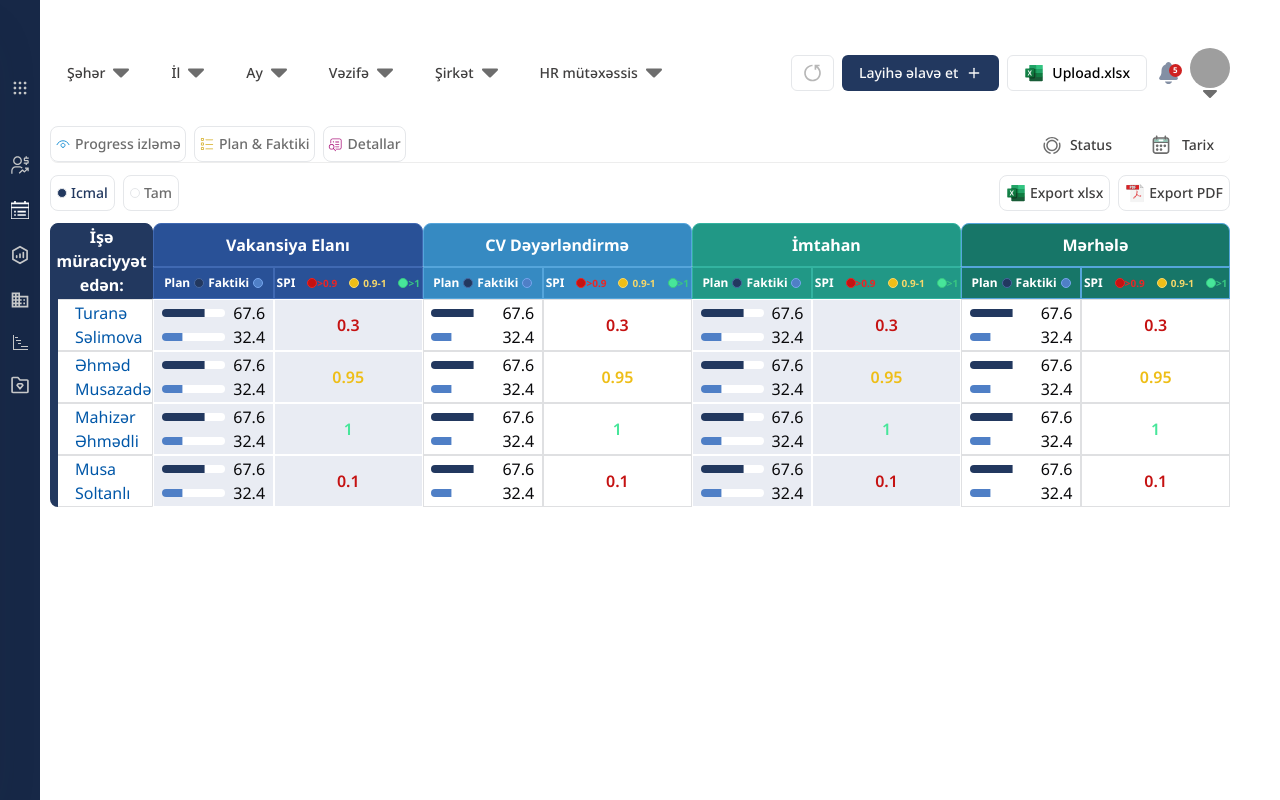
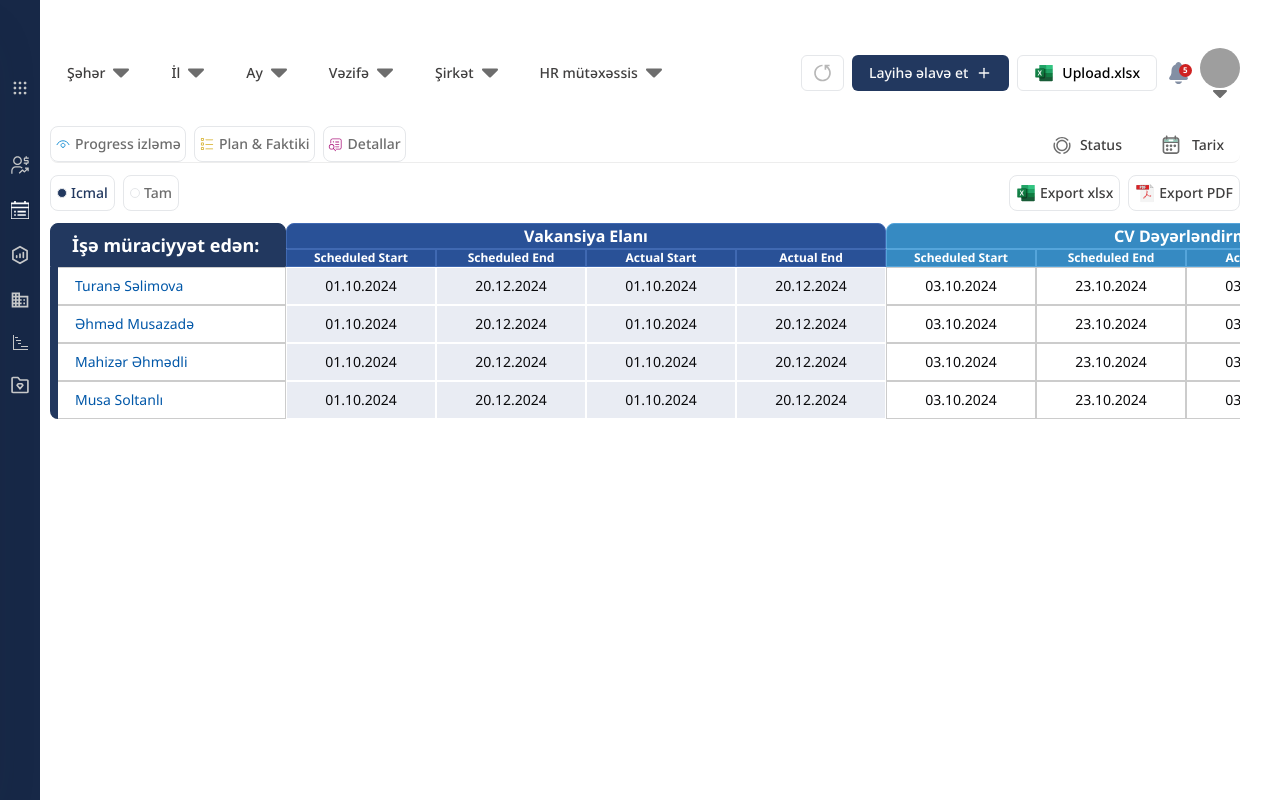
Before and after one commit to Hpt9/trial-task, a React (Vite) app: page / in a window 1280 px wide. Built offline with nearby package versions, Linux system fonts and the light colour scheme; grey boxes are pictures that could not be loaded.

Commit message:
little changes

```diff
--- a/src/DataTable/ProgressTable.tsx
+++ b/src/DataTable/ProgressTable.tsx
@@ -120,7 +120,7 @@ export default function ProgressTable() {
                                         style={{
                                             padding: "8px 25px",
                                             border: "1px solid #ccc",
-                                            textAlign: "left",
+                                            textAlign: "center",
                                         }}
                                         className={`${index === 0 ? 'beforeContent' : ''} text-sm ${customClass}`}
                                     >
--- a/src/DataTable/Table.scss
+++ b/src/DataTable/Table.scss
@@ -9,7 +9,11 @@
                 }
             }
         }
-
+        tbody{
+            tr td:not(:first-of-type){
+                text-align: center;
+            }
+        }
         border-collapse: separate;
         border-spacing: 0 0;
         table-layout: fixed;
--- a/src/data.ts
+++ b/src/data.ts
@@ -71,7 +71,7 @@ export const data = [
         "company":"Paşa Holding",
         "hr":"Şirzad Vəlioğlu",
         "role":"Dizayner",
-        "reference":"JobSearch.az",
+        "reference":"JobSearchnjjjjjjjjjjjjjjjjjjjjjjjjjjjj.az",
         "VacancyAnnouncementScheduledStart":"01.10.2024",
         "VacancyAnnouncementScheduledEnd":"20.12.2024",
         "VacancyAnnouncementActualStart":"01.10.2024",
--- a/src/store/useViewStore.ts
+++ b/src/store/useViewStore.ts
@@ -6,7 +6,7 @@ interface ViewStore {
 }
 
 const useViewStore = create<ViewStore>((set) => ({
-  view: 'plan',
+  view: 'progress',
   setView: (newView) => set({ view: newView }),
 }));
 
```
